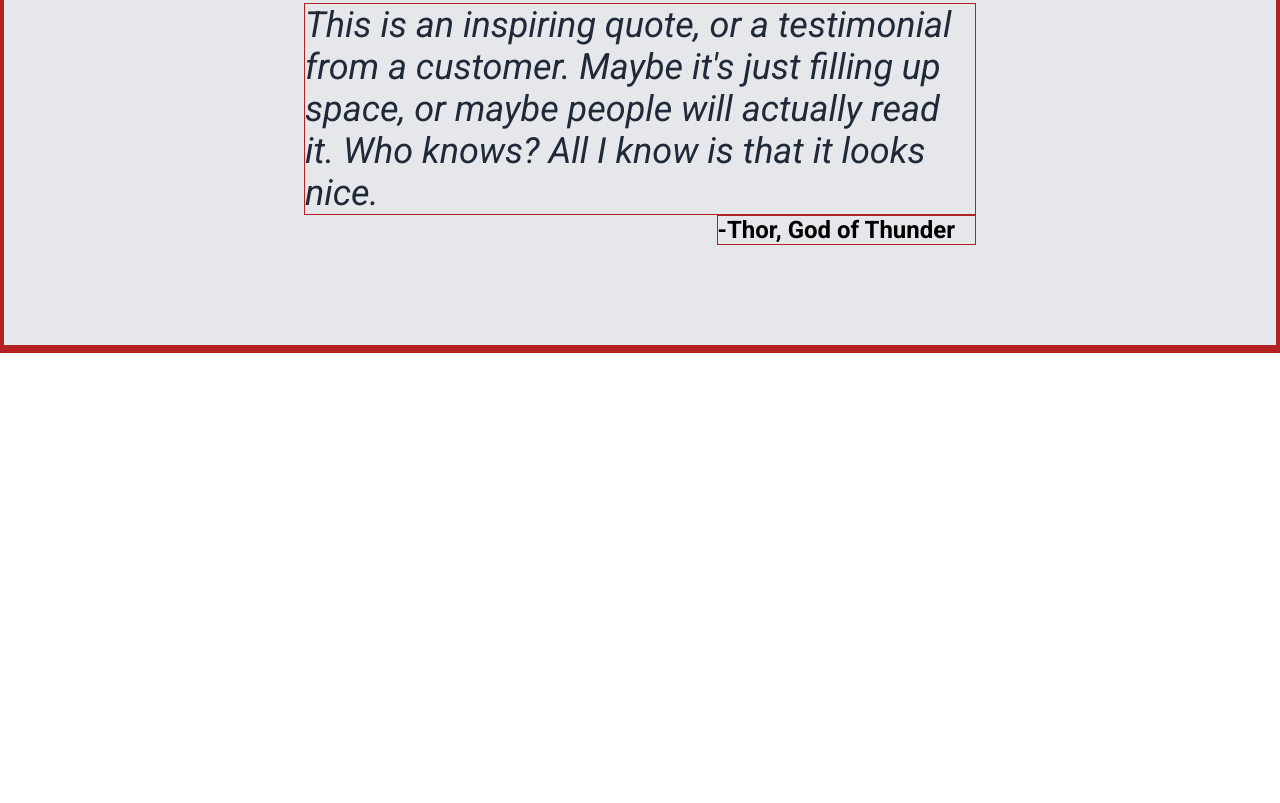
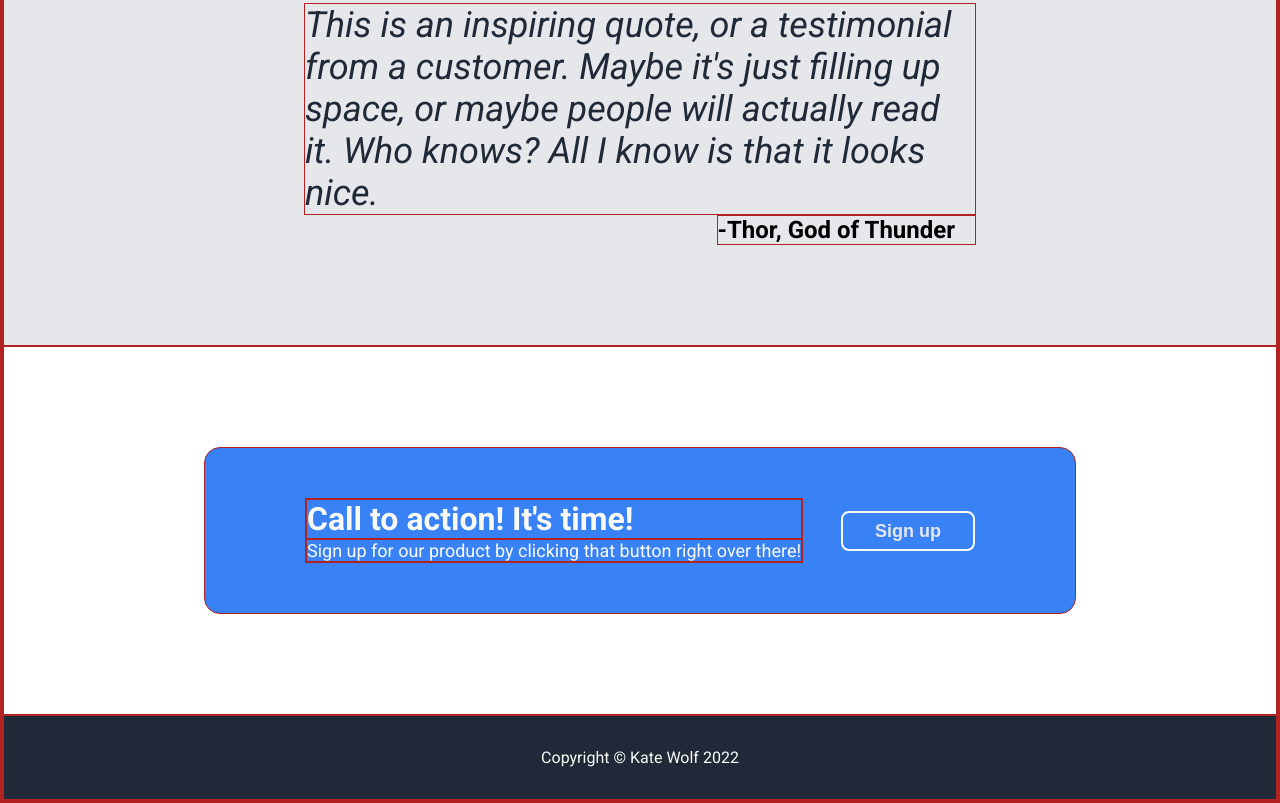
Before and after one commit to kate-wolf/landing-page, a plain HTML site: page index.html in a window 1280 px wide. Shown: the part 1133-1936 px from the top of the page. Before the commit the page ends 1486 px from the top, so only its background shows below. Drawn offline with Linux system fonts and the light colour scheme.

Commit message:
Complete landing page git add .

```diff
--- a/index.html
+++ b/index.html
@@ -55,10 +55,16 @@
       <p class="author">-Thor, God of Thunder</p>
     </div>
     <div class="four">
-
+      <div class="four-content">
+        <div>
+          <p class="call-to-action">Call to action! It's time!</p>
+          <p>Sign up for our product by clicking that button right over there!</p>
+        </div>
+        <button>Sign up</button>
+      </div>
     </div>
     <div class="footer">
-
+      Copyright © Kate Wolf 2022
     </div>
   </div>
 </body>
--- a/style.css
+++ b/style.css
@@ -49,13 +49,13 @@ ul {
   display: flex;
   justify-content: space-between;
   gap: 32px;
-  flex-shrink: 0;
+  /* flex-shrink: 0; */
 
 }
 
 .hero-text, .hero-image {
   flex-basis: 50%;
-  flex-shrink: 0;
+  /* flex-shrink: 0; */
 
 }
 
@@ -154,3 +154,44 @@ button {
   font-size: 24px;
   padding-right: 20px;
 }
+
+.four {
+  padding: 100px 200px;
+}
+
+.four-content {
+  display: flex;
+  background-color: #3882f6;
+  justify-content: space-between;
+  gap: 32px;
+  padding: 50px 100px;
+  border-radius: 1em;
+  align-items: center;
+}
+
+.four p {
+  margin: 0;
+  color: #f9faf8;
+  font-size: 18px;
+}
+
+.call-to-action {
+  font-size: 32px !important;
+  font-weight: bold;
+}
+
+.four button {
+  border: #f9faf8 solid 2px;
+  line-height: 0;
+  height: 40px;
+  flex-shrink: 0;
+}
+
+.footer {
+  display: flex;
+  justify-content: center;
+  align-items: center;
+  padding: 32px;
+  background-color: #1f2937;
+  color: #f9faf8;
+}
```
